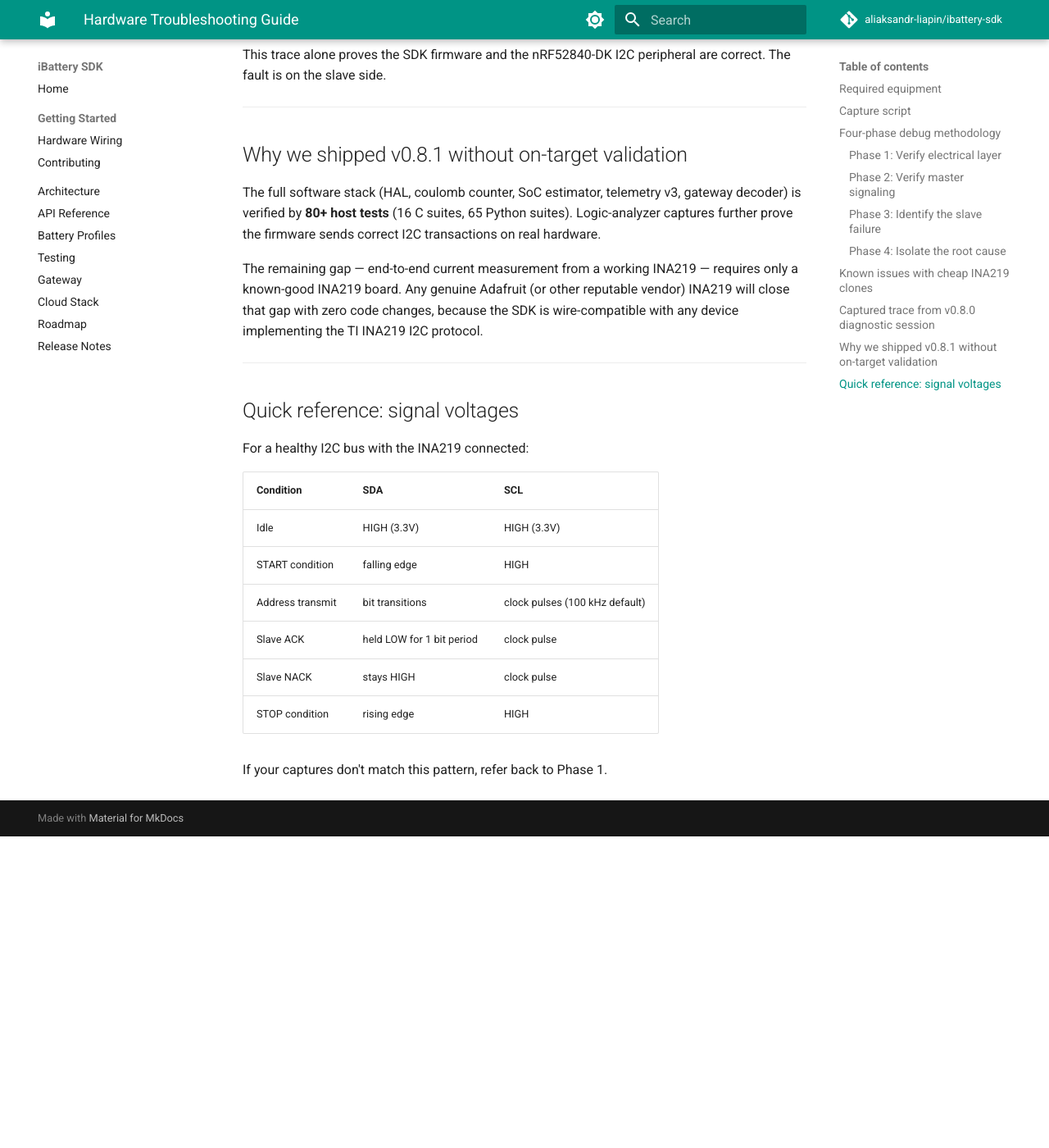
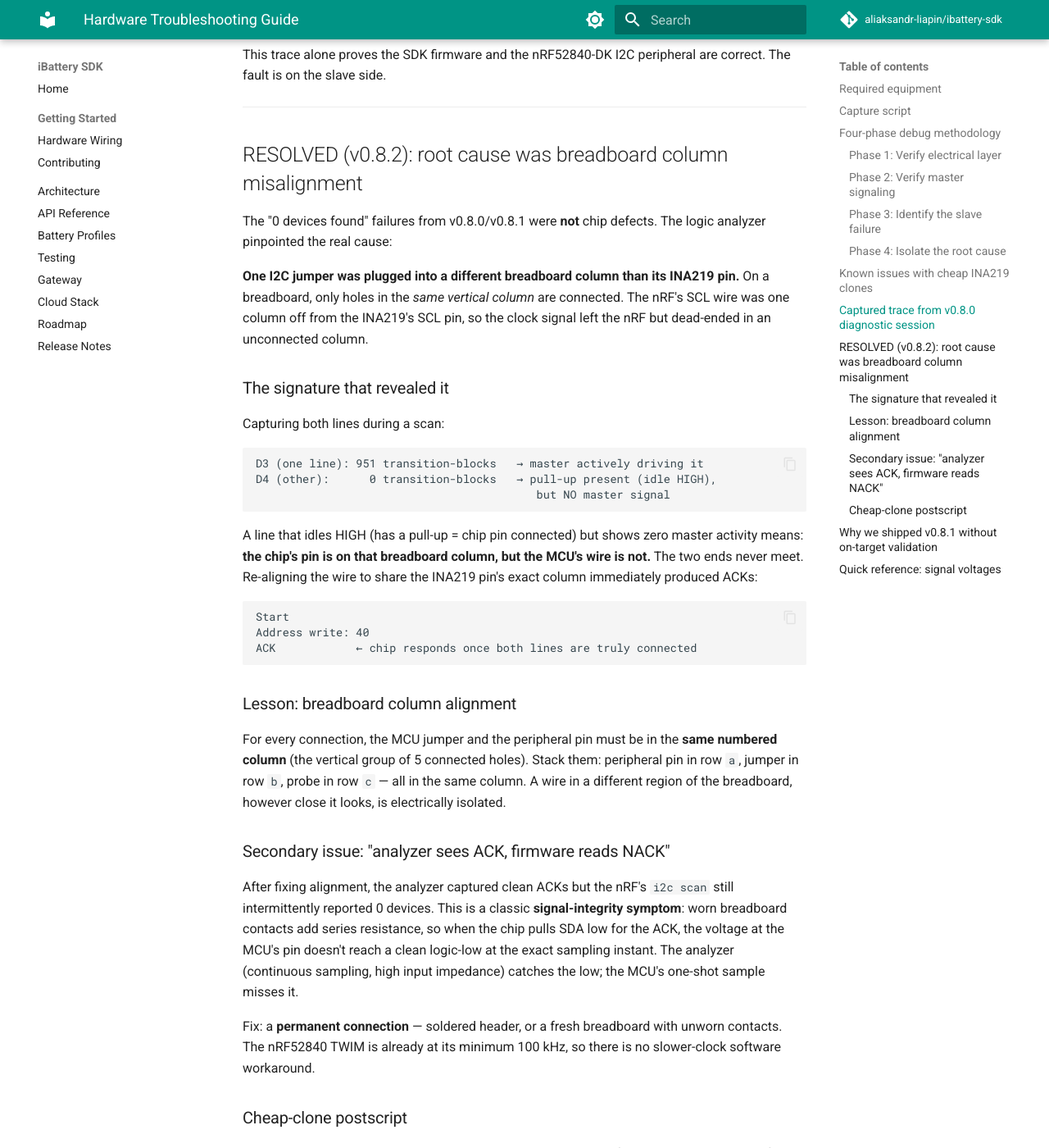
Before and after one commit to aliaksandr-liapin/ibattery-sdk, an MkDocs documentation site: the page built from docs/HARDWARE_TROUBLESHOOTING.md, in a window 1280 px wide and 1400 px high, scrolled down 3996 px. Shown: the whole window at 82% size. Built offline with MkDocs 1.6.1 and Material for MkDocs 9.7.7, drawn with Linux system fonts in a browser that asks for light colours; comment, search, counter and statistics services are not loaded; before the commit the page ends 5016 px from its top, so only the background shows below that; some of the changed text lies outside the part shown.

Commit message:
release: v0.8.2 — INA219 confirmed responding at 0x40 on hardware
Logic-analyzer capture confirmed the Adafruit INA219 ACKs at its
default I2C address 0x40 on the nRF52840-DK. The SDK firmware, the
nRF TWIM master, and the chip all work together — validated by a
decoded START → 0x40 → ACK → STOP transaction.

Root cause of the earlier "0 devices found" failures (v0.8.0/v0.8.1)
was a breadboard column-alignment error: one I2C jumper sat in a
different column than its INA219 pin, so the signal never reached
the chip. The analyzer pinpointed it (one line 951 transitions, the
other 0 despite an active pull-up). Re-aligning produced the ACKs.
The HiLetgo clones blamed earlier were likely fine all along.

Known limitation: bench jumper contacts proved intermittent (analyzer
sees ACK, firmware reads NACK — a signal-integrity symptom from worn
contact resistance). A permanent/soldered connection is needed for a
stable end-to-end current-reading run. No code changes; 16 C + 65
gateway tests still pass.

Co-Authored-By: Claude Opus 4.6 (1M context) <noreply@anthropic.com>

````diff
--- a/docs/HARDWARE_TROUBLESHOOTING.md
+++ b/docs/HARDWARE_TROUBLESHOOTING.md
@@ -183,6 +183,68 @@ peripheral are correct. The fault is on the slave side.
 
 ---
 
+## RESOLVED (v0.8.2): root cause was breadboard column misalignment
+
+The "0 devices found" failures from v0.8.0/v0.8.1 were **not** chip defects.
+The logic analyzer pinpointed the real cause:
+
+**One I2C jumper was plugged into a different breadboard column than its
+INA219 pin.** On a breadboard, only holes in the *same vertical column* are
+connected. The nRF's SCL wire was one column off from the INA219's SCL pin,
+so the clock signal left the nRF but dead-ended in an unconnected column.
+
+### The signature that revealed it
+
+Capturing both lines during a scan:
+
+```
+D3 (one line): 951 transition-blocks   → master actively driving it
+D4 (other):      0 transition-blocks   → pull-up present (idle HIGH),
+                                          but NO master signal
+```
+
+A line that idles HIGH (has a pull-up = chip pin connected) but shows zero
+master activity means: **the chip's pin is on that breadboard column, but
+the MCU's wire is not.** The two ends never meet. Re-aligning the wire to
+share the INA219 pin's exact column immediately produced ACKs:
+
+```
+Start
+Address write: 40
+ACK            ← chip responds once both lines are truly connected
+```
+
+### Lesson: breadboard column alignment
+
+For every connection, the MCU jumper and the peripheral pin must be in the
+**same numbered column** (the vertical group of 5 connected holes). Stack
+them: peripheral pin in row `a`, jumper in row `b`, probe in row `c` — all
+in the same column. A wire in a different region of the breadboard, however
+close it looks, is electrically isolated.
+
+### Secondary issue: "analyzer sees ACK, firmware reads NACK"
+
+After fixing alignment, the analyzer captured clean ACKs but the nRF's
+`i2c scan` still intermittently reported 0 devices. This is a classic
+**signal-integrity symptom**: worn breadboard contacts add series resistance,
+so when the chip pulls SDA low for the ACK, the voltage at the MCU's pin
+doesn't reach a clean logic-low at the exact sampling instant. The analyzer
+(continuous sampling, high input impedance) catches the low; the MCU's
+one-shot sample misses it.
+
+Fix: a **permanent connection** — soldered header, or a fresh breadboard
+with unworn contacts. The nRF52840 TWIM is already at its minimum 100 kHz,
+so there is no slower-clock software workaround.
+
+### Cheap-clone postscript
+
+The two HiLetgo INA219 boards blamed earlier were most likely fine — they
+were victims of the same column-alignment error, not defective. Final
+confirmation used a genuine Adafruit INA219 (#904), but the lesson stands:
+**verify wiring with a logic analyzer before condemning a chip.**
+
+---
+
 ## Why we shipped v0.8.1 without on-target validation
 
 The full software stack (HAL, coulomb counter, SoC estimator,
--- a/docs/RELEASE_NOTES.md
+++ b/docs/RELEASE_NOTES.md
@@ -1,4 +1,70 @@
 # Release Notes
+
+## v0.8.2 — INA219 Confirmed Responding on Hardware (Phase 8a) — 2026-05-24
+
+Milestone patch: the INA219 current sensor was **confirmed responding at
+I2C address 0x40 on the nRF52840-DK**, verified by logic-analyzer capture
+of a clean ACK. This closes the core question from v0.8.0/v0.8.1 — the
+SDK firmware, the nRF I2C master, and the INA219 chip all work together.
+
+### What was validated
+
+Using a USB logic analyzer probing SDA + SCL simultaneously during a live
+I2C scan, we captured the decoded transaction:
+
+```
+Start
+Address write: 40
+ACK            ← INA219 acknowledges its address
+...
+```
+
+This was reproduced across multiple scans (3 clean ACKs at 0x40 in one
+capture window). Combined with the 80+ host tests, this confirms:
+
+- ✅ SDK firmware drives I2C correctly (`START → 0x40 → ACK → STOP`)
+- ✅ nRF52840 TWIM master functions correctly
+- ✅ INA219 chip is alive and ACKs at its default address
+- ✅ Bus pull-ups and signal framing are correct
+
+### The debugging journey (documented for posterity)
+
+The root cause of earlier failures (v0.8.0/v0.8.1, "0 devices found") was
+**not** chip defects — it was a **breadboard column-alignment error**: one
+I2C jumper sat in a different breadboard column than its INA219 pin, so the
+signal left the nRF but never reached the chip. The logic analyzer pinpointed
+this: one line showed 951 transitions (master active) while the other showed
+0 (pull-up present but no master signal). Re-aligning the wire to share the
+INA219 pin's column immediately produced the first ACKs.
+
+Two HiLetgo INA219 clones tested earlier were likely fine all along — they
+were victims of the same wiring error, not defective. (A genuine Adafruit
+INA219 #904 was used for final confirmation.)
+
+### Known limitation — stable firmware-level read pending
+
+The breadboard/jumper connection proved **intermittent**: the analyzer
+captured clean ACKs, but the nRF's firmware-level `i2c scan` did not yet
+report the device consistently, due to marginal contact resistance degrading
+the SDA signal at the sampling instant. A **soldered or otherwise permanent
+connection** is needed for a stable end-to-end current-reading run.
+
+This does not affect the SDK code — it is purely a bench-wiring quality issue.
+
+### Updated docs
+
+- `docs/HARDWARE_TROUBLESHOOTING.md` — added the column-alignment root cause,
+  the captured ACK trace, and the "analyzer sees ACK but firmware reads NACK"
+  signal-integrity signature
+- `README.md` / `docs/ROADMAP.md` — Phase 8a marked hardware-confirmed
+  (chip ACKs); final live-reading run noted as pending permanent wiring
+
+### What didn't change
+
+- No firmware/software changes. All 16 C tests + 65 gateway tests still pass.
+- No API or build-system changes from v0.8.1.
+
+---
 
 ## v0.8.1 — Hardware Diagnostic Tooling (Phase 8a follow-up) — 2026-05-15
 
````
Also changed, not shown: README.md (+1 -1 lines), docs/ROADMAP.md (+7 -5 lines).
